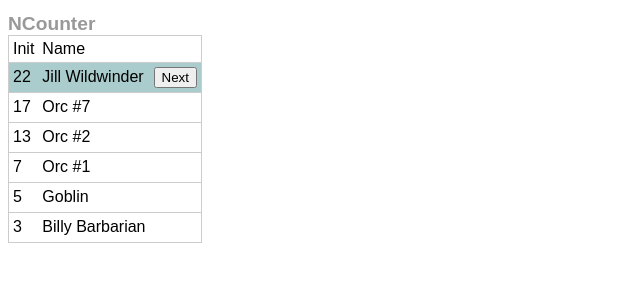
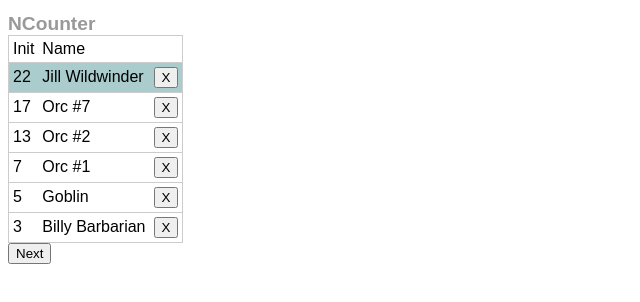
Before and after one commit to madigan/ncounter-ng2, an Angular app: page / in a window 1280 px wide. Shown: the top 302 px of the page, without its empty margins (0-640 px from the left). Built offline with nearby package versions, Linux system fonts and the light colour scheme.

Commit message:
Support removal of combatants from encounter.

```diff
--- a/src/app/encounter/encounter.component.html
+++ b/src/app/encounter/encounter.component.html
@@ -9,8 +9,9 @@
         [ngClass]="{'selected': currentEncounter.currentCombatant == combatant }">
         <td>{{combatant.initiative}}</td>
         <td>{{combatant.name}}</td>
-        <td><button class="btnNext" (click)="currentEncounter.advance()">Next</button></td>
+        <td><button (click)="currentEncounter.remove( combatant )">X</button></td>
       </tr>
     </tbody>
   </table>
+  <button (click)="currentEncounter.advance()">Next</button>
 </div>
--- a/src/app/encounter/encounter.model.ts
+++ b/src/app/encounter/encounter.model.ts
@@ -15,6 +15,11 @@ export class Encounter {
     this._currentIndex = (this._currentIndex + 1) % this._combatants.length;
   }
 
+  remove(combatant:Combatant): void {
+    this._combatants = this._combatants.filter( (c) => c != combatant );
+    if(this._currentIndex >= this._combatants.length) this._currentIndex = 0;
+  }
+
   get currentCombatant():Combatant {
     return this._combatants[this._currentIndex] || undefined;
   }
```
